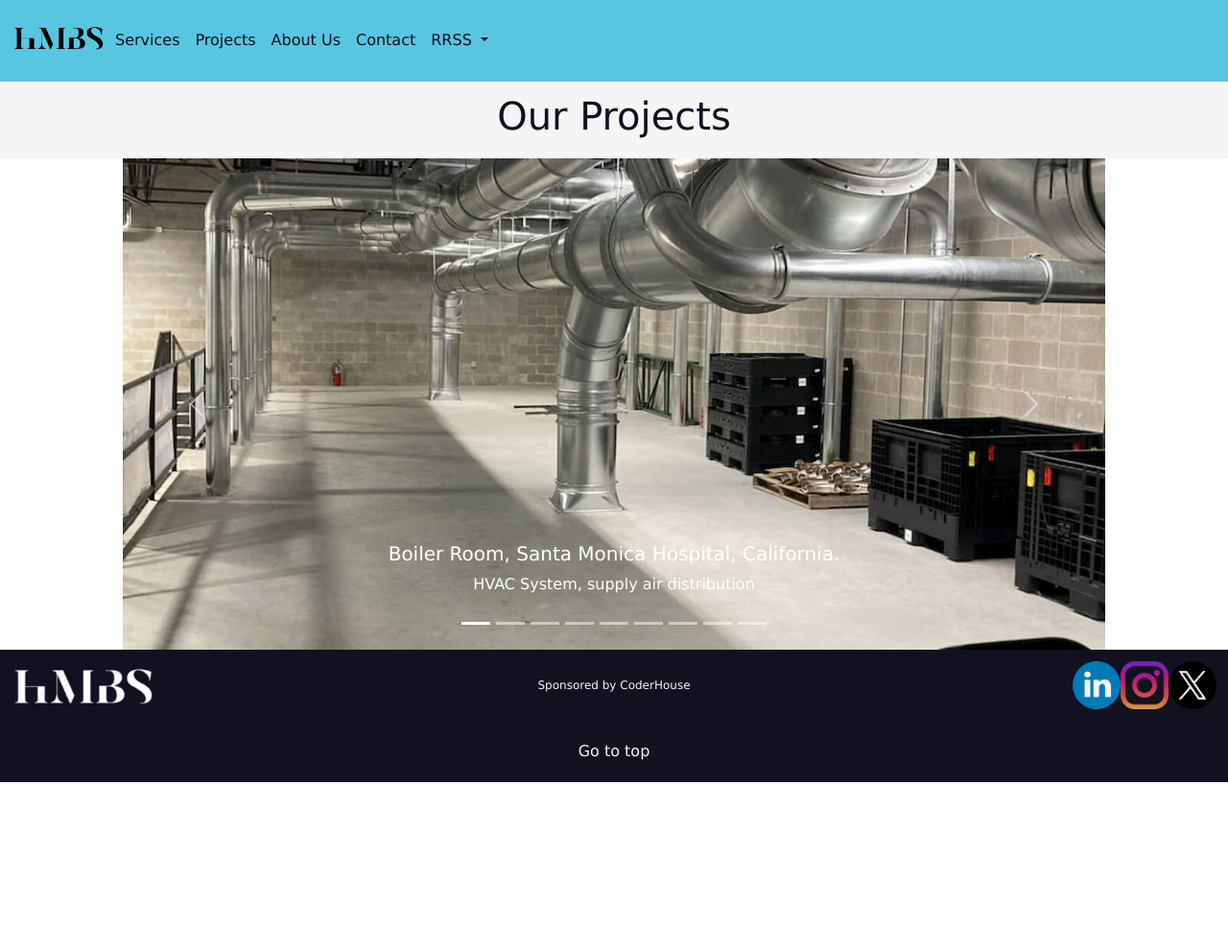
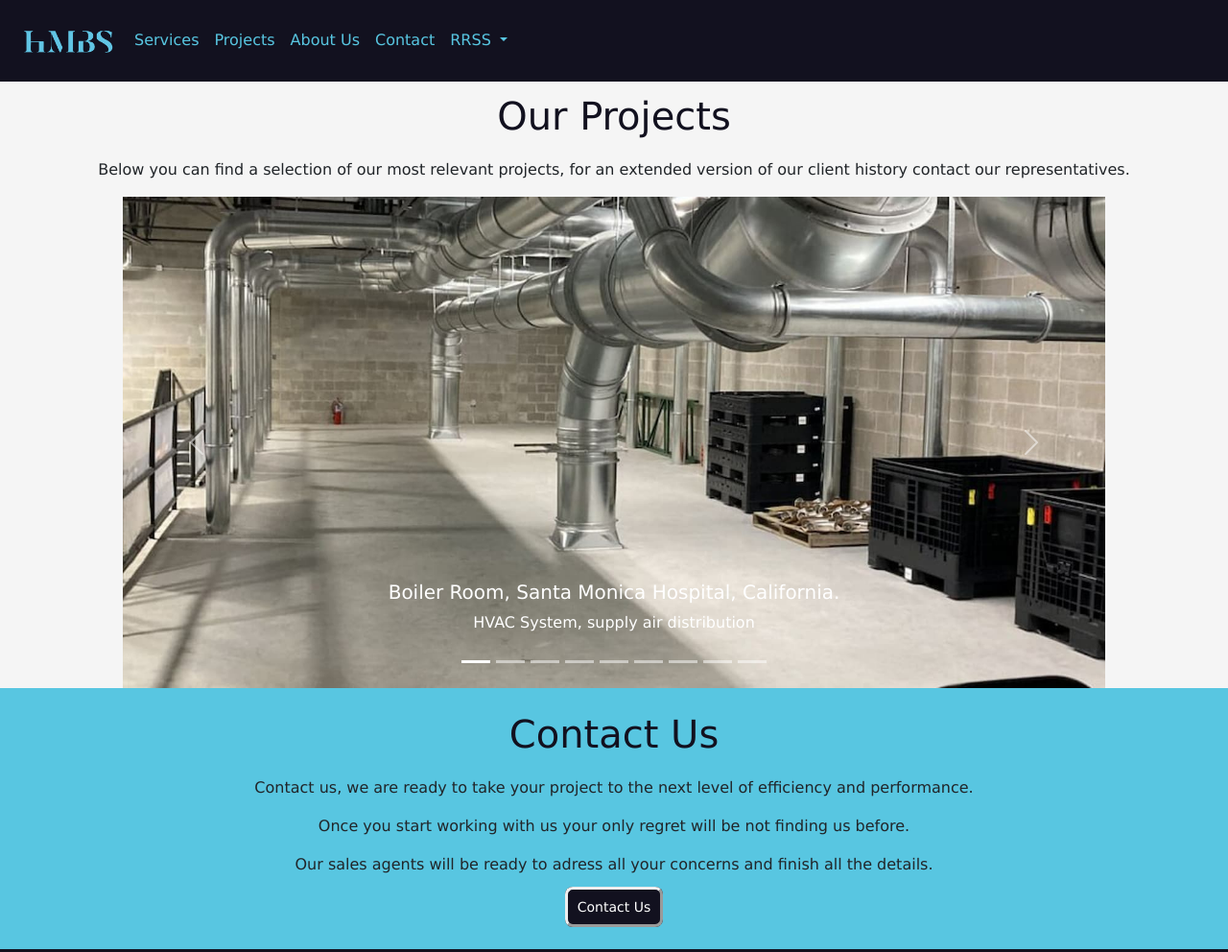
Before and after one commit to Sebastian4848/coder-53845, a plain HTML site: page pages/projects.html in a window 1280 px wide. Shown: the top 992 px of the page at 96% size. Before the commit the page ends 815 px from the top, so only its background shows below. Drawn offline with nearby package versions, Linux system fonts and the light colour scheme.

Commit message:
arreglos menores

```diff
--- a/css/style.css
+++ b/css/style.css
@@ -7,44 +7,42 @@
     box-sizing: border-box;
 }
 
-/** --------------------INDEX-------------------- **/
-/* ----------BODY---------- */
+/** --------------------INDEX.HTML-------------------- **/
+/* ----------BODY GENERAL---------- */
 
 body {
     font-family: 'Lucida Sans', 'Lucida Sans Regular', 'Lucida Grande', 'Lucida Sans Unicode', Geneva, Verdana, sans-serif !important;
-    /*     font-family: Arial, Helvetica, sans-serif; */
-    /*     font-family: Verdana, Geneva, Tahoma, sans-serif; */
-
+    background-color: whitesmoke;
 }
 
-/* ----------HEADER---------- */
+/* ----------HEADER GENERAL---------- */
 
 header {
     z-index: 1;
-}
-
-nav {
-    position: sticky !important;
+    position:  sticky;
+    top:0;
 }
 
 .navbar-logo div>a>img {
     width: 100px;
+    margin-left: 10px;
+    margin-right: 10px;
 }
 
 .navbar-color {
-    background-color: #58c6e1;
+    background-color: #12111f;
 }
 
 .dropdown-menu {
-    background-color: #58c6e1;
+    background-color: #12111f;
 }
 
 .dropdown-item {
-    color: #12111f;
+    color: #58c6e1;
 }
 
 .navbar>div>div>ul>li>a {
-    color: #12111f;
+    color: #58c6e1;
 }
 
 .navbar>div>div>ul>li>a:hover {
@@ -56,7 +54,7 @@ nav {
 }
 
 /* ----------MAIN---------- */
-/* ----------HERO---------- */
+/* ----------HERO PARTICULAR---------- */
 
 .hero {
     width: 100vw;
@@ -138,7 +136,7 @@ nav {
     }
 }
 
-/* ----------SERVICES---------- */
+/* ----------SERVICES PARTICULAR---------- */
 
 .services {
     display: flex;
@@ -316,7 +314,7 @@ align-content: center; */
     }
 }
 
-/* ----------PROJECTS---------- */
+/* ----------PROJECTS PARTICULAR---------- */
 
 .projects {
     text-align: center;
@@ -383,18 +381,20 @@ align-content: center; */
     }
 }
 
-/* ----------ABOUT---------- */
+/* ----------ABOUT PARTICULAR---------- */
 
 .about {
     text-align: center;
     background-color: darkgray;
     padding: 12px;
 }
+.about div p{
+    margin-left:50px;
+    margin-right: 50px;
+}
+
 
 .about h2 {
-    /*     font-family: "Castoro Titling", serif;
-    font-weight: 600;
-    font-style: normal; */
     font-size: 40px;
     color: #12111f;
     text-align: center;
@@ -415,12 +415,16 @@ align-content: center; */
     }
 }
 
-/* ----------CONTACT---------- */
+/* ----------CONTACT PARTICULAR---------- */
 
 .contact {
     text-align: center;
     background-color: #58c6e1;
     padding: 12px;
+}
+.contact div p{
+    margin-left:50px;
+    margin-right: 50px;
 }
 .contact h2 {
     /*     font-family: "Castoro Titling", serif;
@@ -440,7 +444,7 @@ align-content: center; */
     }
 }
 
-/* ----------FOOTER---------- */
+/* ----------FOOTER GENERAL---------- */
 
 .footer {
     background-color: #12111f;
@@ -510,7 +514,7 @@ align-content: center; */
     }
 }
 
-/* ----------BUTTON---------- */
+/* ----------BUTTON GENERAL---------- */
 .button {
     margin: 20px;
     margin-left: auto;
@@ -546,7 +550,7 @@ align-content: center; */
     }
 }
 
-/* ----------FIXED ICON---------- */
+/* ----------FIXED ICON PARTICULAR---------- */
 
 .fixed img {
     width: 50px;
@@ -566,17 +570,10 @@ align-content: center; */
     }
 }
 
-/* -------SERVICES/SERVICES------- */
-.services-services img {
-    width: 700px;
-    height: 600px;
-    object-fit: cover;
+/** --------------------PROJECTS.HTML-------------------- **/
 
-}
 
-/** --------------------SERVICES-------------------- **/
-
-.page-services-title{
+.page-projects-title h1{
     font-size: 40px;
     color: #12111f;
     text-align: center;
@@ -584,20 +581,27 @@ align-content: center; */
         padding: 12px;
 }
 
-.page-services{
+.page-projects-title p{
+    text-align: center;
+    margin-left:50px;
+    margin-right: 50px;
+}
+
+/* .page-services{
     display: flex;
     justify-content: center;
     background-color:#12111f ;
 
-}
-.page-services {
+} */
+.page-projects {
     width: 80vw;
     margin-left: auto;
     margin-right: auto;
+    background-color: whitesmoke;
 }
 
 @media screen and (max-width:1160px) {
-    .page-services-title h1 {
+    .page-projects-title h1 {
         font-size: 32px;
     }
     .carousel-caption h5{
@@ -606,14 +610,23 @@ align-content: center; */
     .carousel-caption p{
         font-size: 12px;
     }
+    .page-projects {
+        width: 100vw;
+        margin-left: auto;
+        margin-right: auto;
+    }
 }
 
 @media screen and (max-width:700px) {
-    .page-services-title h1 {
+    .page-projects-title h1 {
         font-size: 25px;
     }
     .carousel-caption h5{
         font-size: 13px;
     }
-
+    .page-projects {
+        width: 100vw;
+        margin-left: auto;
+        margin-right: auto;
+    }
 }
--- a/pages/projects.html
+++ b/pages/projects.html
@@ -13,11 +13,12 @@
 </head>
 
 <body>
-    <header id="top" class="header">
-        <nav class="navbar navbar-expand-lg navbar-logo navbar-color">
+    <header>
+        <!-- bg-light -->
+        <nav class="navbar navbar-dark navbar-expand-lg navbar-logo navbar-color">
             <div class="container-fluid">
                 <!-- <a class="navbar-brand" href="#">HMBS</a> -->
-                <a href="../index.html"><img src="../img/hmbs-02.png" alt="logo"></a>
+                <a href="../index.html"><img src="../img/hmbs-03.png" alt="logo"></a>
                 <button class="navbar-toggler" type="button" data-bs-toggle="collapse"
                     data-bs-target="#navbarNavDropdown" aria-controls="navbarNavDropdown" aria-expanded="false"
                     aria-label="Toggle navigation">
@@ -26,16 +27,16 @@
                 <div class="collapse navbar-collapse" id="navbarNavDropdown">
                     <ul class="navbar-nav">
                         <li class="nav-item">
-                            <a class="nav-link" href="./services.html">Services</a>
+                            <a class="nav-link" href="../pages/services.html">Services</a>
                         </li>
                         <li class="nav-item">
-                            <a class="nav-link" href="./projects.html">Projects</a>
+                            <a class="nav-link" href="../pages/projects.html">Projects</a>
                         </li>
                         <li class="nav-item">
-                            <a class="nav-link" href="./about_us.html">About Us</a>
+                            <a class="nav-link" href="../pages/about_us.html">About Us</a>
                         </li>
                         <li class="nav-item">
-                            <a class="nav-link" href="./contact.html">Contact</a>
+                            <a class="nav-link" href="../pages/contact.html">Contact</a>
                         </li>
                         <li class="nav-item dropdown">
                             <a class="nav-link dropdown-toggle" href="#" role="button" data-bs-toggle="dropdown"
@@ -56,10 +57,11 @@
         </nav>
     </header>
     <main>
-        <section class="page-services-title">
+        <section class="page-projects-title">
             <h1>Our Projects</h1>
+            <p>Below you can find a selection of our most relevant projects, for an extended version of our client history contact our representatives.</p>
         </section>
-        <section class="page-services">
+        <section class="page-projects">
             <div id="carouselExampleCaptions" class="carousel slide" data-bs-ride="false">
                 <div class="carousel-indicators">
                     <button type="button" data-bs-target="#carouselExampleCaptions" data-bs-slide-to="0" class="active"
@@ -158,6 +160,18 @@
                 </button>
             </div>
         </section>
+        <section class="contact">
+            <h2>Contact Us</h2>
+            <div>
+                <p>Contact us, we are ready to take your project to the next level of efficiency and performance.</p>
+                <p>Once you start working with us your only regret will be not finding us before.</p>
+                <p>Our sales agents will be ready to adress all your concerns and finish all the details.
+                </p>
+            </div>
+            <div class="button">
+                <a href="../pages/contact.html" class="button">Contact Us</a>
+            </div>
+        </section>
     </main>
     <footer id="rss">
         <div class="footer">
```
Also changed, not shown: index.html (+3 -3 lines), pages/about_us.html (+8 -7 lines), pages/contact.html (+8 -7 lines), pages/services.html (+9 -8 lines).
